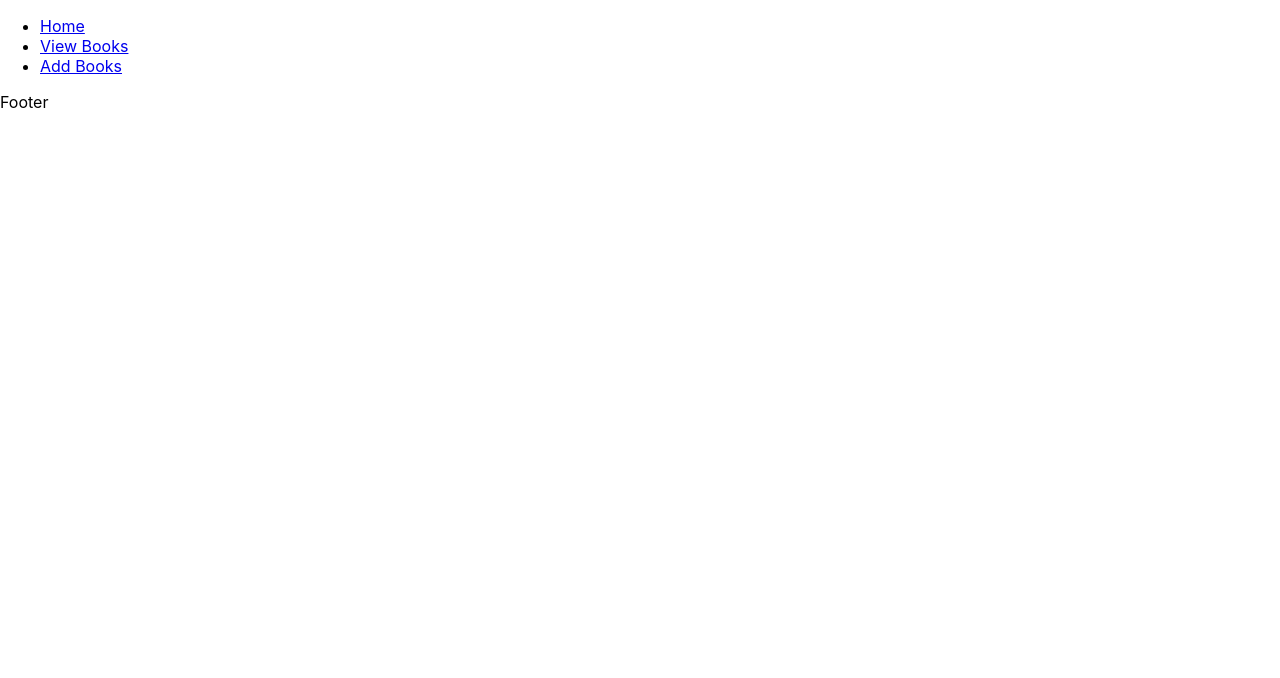
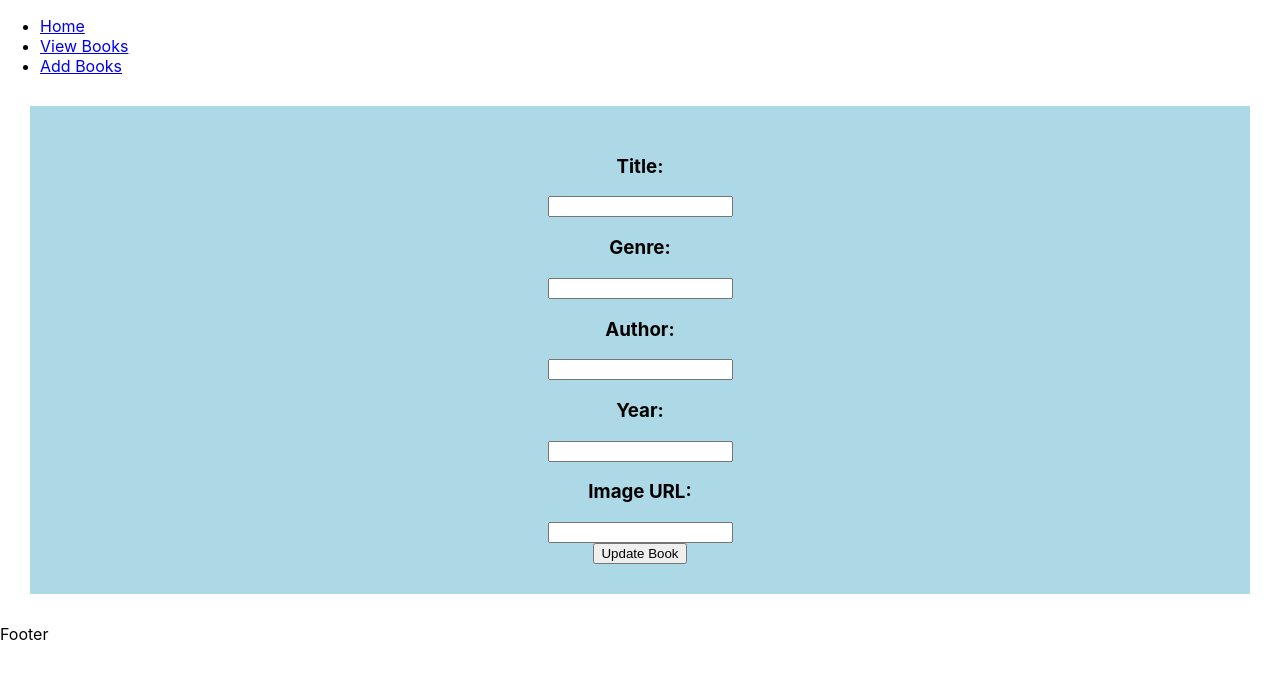
Before and after one commit to nickfuentes/book-barn, a React (Create React App) app in the folder client/: page /update-book in a window 1280 px wide. Shown: the top 678 px of the page. Built offline with nearby package versions, Linux system fonts and the light colour scheme.

Commit message:
Added a update route. Showing form to update the book.

```diff
--- a/client/src/components/BaseLayout.js
+++ b/client/src/components/BaseLayout.js
@@ -8,7 +8,6 @@ export class Menu extends Component {
             <li><NavLink to="/">Home</NavLink></li>
             <li><NavLink to="/all-books">View Books</NavLink></li>
             <li><NavLink to="/add-book">Add Books</NavLink></li>
-
         </ul>
     }
 }
--- a/client/src/components/BookList.js
+++ b/client/src/components/BookList.js
@@ -40,6 +40,11 @@ class BookList extends Component {
         })
     }
 
+    handleChangeToUpdate = () => {
+
+        this.props.history.push("/update-book")
+    }
+
     render() {
         let bookItems = this.state.books.map(book => {
             return <div className="book-div">
@@ -50,6 +55,7 @@ class BookList extends Component {
                 <h4>Year: {book.year}</h4>
                 <input type="hidden" name="id" value={book.id} />
                 <button data-id={book.id} onClick={this.handleDelete}>Delete</button>
+                <button data-id={book.id} onClick={this.handleChangeToUpdate}>Update</button>
             </div>
         })
 
--- /dev/null
+++ b/client/src/components/UpdateBook.js
@@ -0,0 +1,30 @@
+import React, { Component } from 'react';
+import '../App.css';
+
+class UpdateBook extends Component {
+
+
+
+    render() {
+        return <div className="add-book-form">
+            <h3>Title:</h3>
+            <input type="text" name="title" onChange={this.handleTextBoxChange} />
+
+            <h3>Genre:</h3>
+            <input type="text" name="genre" onChange={this.handleTextBoxChange}></input>
+
+            <h3>Author:</h3>
+            <input type="text" name="author" onChange={this.handleTextBoxChange}></input>
+
+            <h3>Year:</h3>
+            <input type="text" name="year" onChange={this.handleTextBoxChange}></input>
+
+            <h3>Image URL:</h3>
+            <input type="text" name="imageURL" onChange={this.handleTextBoxChange}></input>
+
+            <button onClick={this.handleSave}>Update Book</button>
+        </div>
+    }
+}
+
+export default UpdateBook
--- a/client/src/index.js
+++ b/client/src/index.js
@@ -6,7 +6,8 @@ import * as serviceWorker from './serviceWorker';
 import { BaseLayout } from './components/BaseLayout'
 import { BrowserRouter, Route, Switch } from 'react-router-dom'
 import AddBook from './components/AddBook'
-import BookList from './components/BookList';
+import BookList from './components/BookList'
+import UpdateBook from './components/UpdateBook'
 
 ReactDOM.render(
     <BrowserRouter>
@@ -15,6 +16,7 @@ ReactDOM.render(
                 <Route path="/" exact component={App} />
                 <Route path="/all-books" component={BookList} />
                 <Route path="/add-book" component={AddBook} />
+                <Route path="/update-book" component={UpdateBook} />
             </Switch>
         </BaseLayout>
     </BrowserRouter>
```
Also changed, not shown: 1 other file (tests, documents, lock files or other folders).
